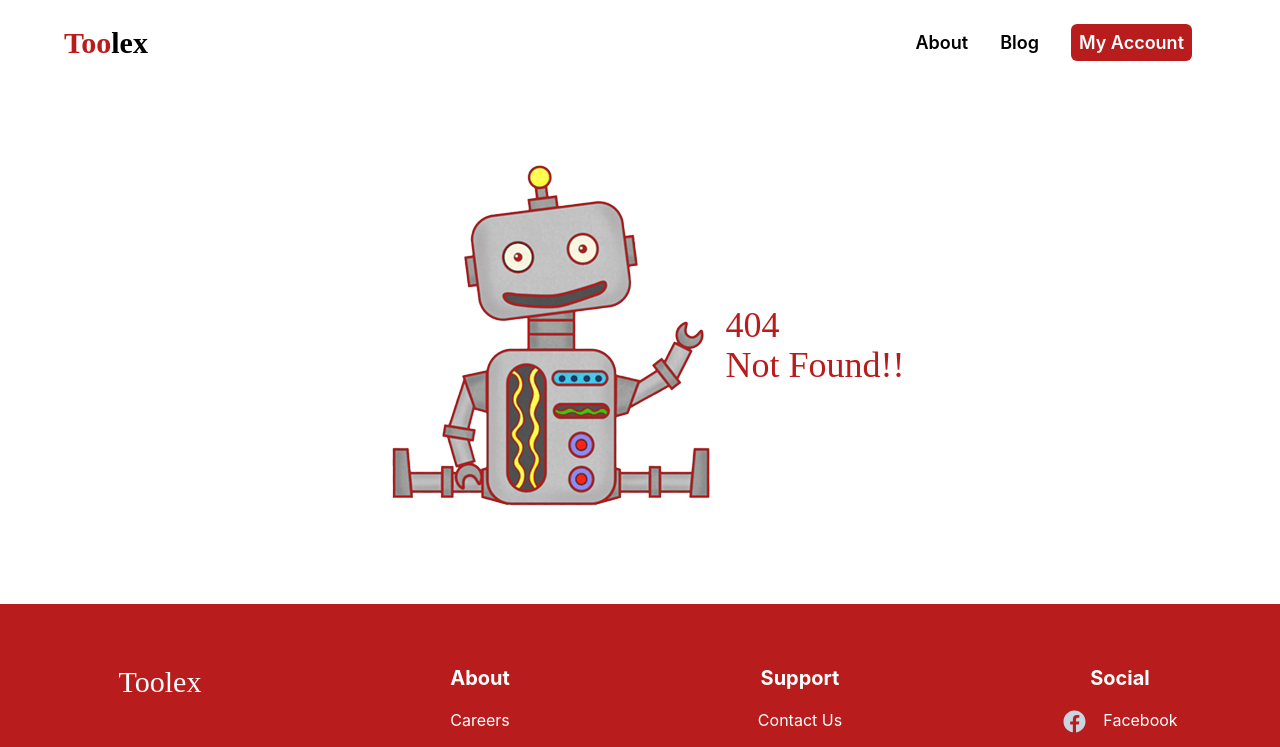
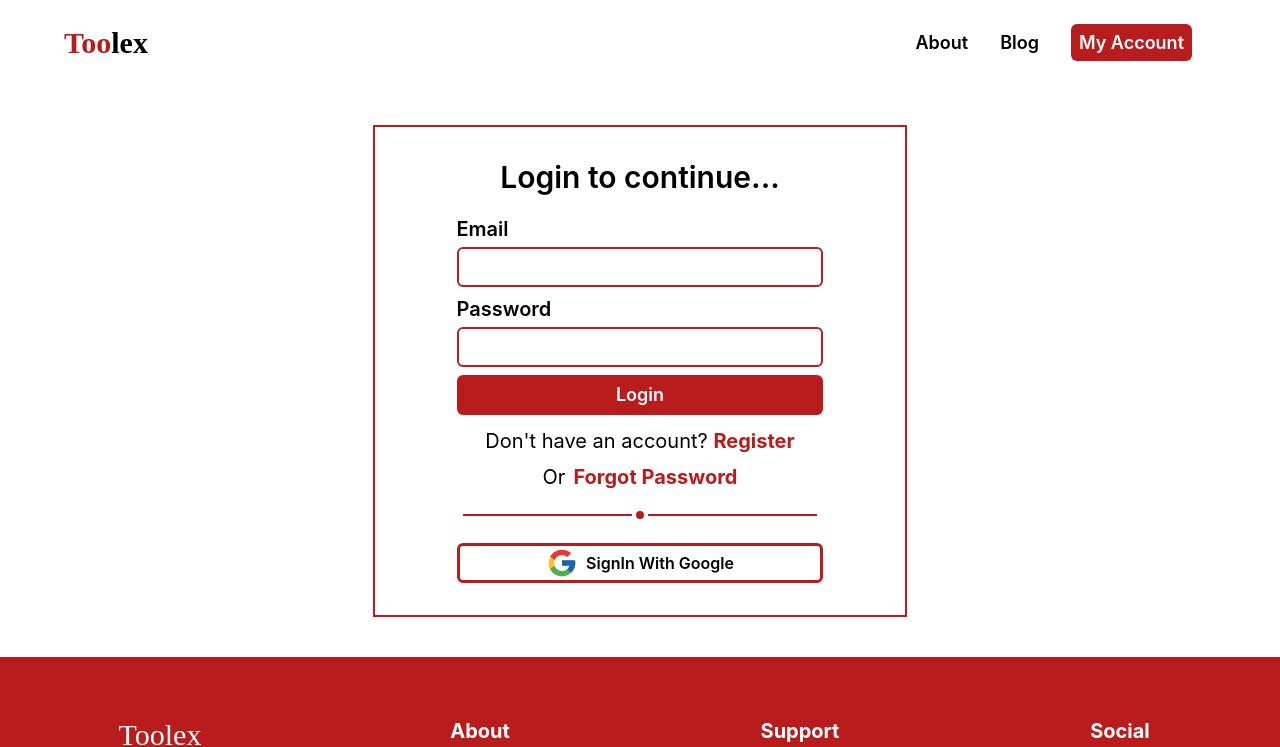
Before and after one commit to amitopu/Toolex-Frontend, a React (Create React App) app: page /login in a window 1280 px wide. Shown: the top 747 px of the page. Built offline with nearby package versions, Linux system fonts and the light colour scheme.

Commit message:
Login page is added

```diff
--- a/package.json
+++ b/package.json
@@ -10,6 +10,7 @@
     "react": "^18.1.0",
     "react-dom": "^18.1.0",
     "react-firebase-hooks": "^5.0.3",
+    "react-hook-form": "^7.31.2",
     "react-router-dom": "^6.3.0",
     "react-scripts": "5.0.1",
     "web-vitals": "^2.1.4"
--- a/src/App.js
+++ b/src/App.js
@@ -1,5 +1,6 @@
 import { Route, Routes } from "react-router-dom";
 import "./App.css";
+import Login from "./pages/authentication/Login/Login";
 import Blog from "./pages/Blog/Blog";
 import Home from "./pages/Home/Home";
 import NotFound from "./pages/NotFound/NotFound";
@@ -10,6 +11,7 @@ function App() {
                 <Route path="/" element={<Home></Home>}></Route>
                 <Route path="/home" element={<Home></Home>}></Route>
                 <Route path="/blog" element={<Blog></Blog>}></Route>
+                <Route path="/login" element={<Login></Login>}></Route>
                 <Route path="*" element={<NotFound></NotFound>}></Route>
             </Routes>
         </div>
--- /dev/null
+++ b/src/pages/authentication/Login/Login.js
@@ -0,0 +1,140 @@
+import React from "react";
+import Footer from "../../../shared/Footer/Footer";
+import Header from "../../../shared/Header/Header";
+import { useForm } from "react-hook-form";
+import { Link, useNavigate } from "react-router-dom";
+
+const Login = () => {
+    const navigate = useNavigate();
+    const {
+        register,
+        handleSubmit,
+        formState: { errors },
+    } = useForm({ mode: "onBlur" });
+
+    const googleSignIn = () => {};
+
+    return (
+        <>
+            <Header></Header>
+            <div className="my-10 lg:w-5/12 md:w-1/2 w-3/4 border-2 border-red-700 px-5 py-8 mx-auto">
+                <h1 className="text-center text-3xl font-semibold mb-5">
+                    Login to continue...
+                </h1>
+                <form>
+                    {/* field for email */}
+                    <label className="block text-xl font-semibold lg:ml-[12.5%] md:ml-[10%] ml-[7.5%] mb-1 mt-2">
+                        Email
+                    </label>
+                    <input
+                        className="block lg:w-[75%] md:w-[80%] w-[85%] mx-auto border-2 border-red-700 h-10 px-3 rounded-md"
+                        {...register("email", {
+                            pattern: {
+                                value: /^\w+([\.-]?\w+)*@\w+([\.-]?\w+)*(\.\w{2,5})+$/i,
+                                message: "Enter a valid email",
+                            },
+                            required: "This field is required",
+                        })}
+                    />
+                    {errors.email && (
+                        <p className="text-red-700 text-center">
+                            {errors.email.message}
+                        </p>
+                    )}
+
+                    {/* field for password */}
+                    <label className="block text-xl font-semibold lg:ml-[12.5%] md:ml-[10%] ml-[7.5%] mb-1 mt-2">
+                        Password
+                    </label>
+                    <input
+                        className="block lg:w-[75%] md:w-[80%] w-[85%] mx-auto border-2 border-red-700 h-10 px-3 rounded-md"
+                        {...register("password", {
+                            pattern: {
+                                value: /[0-9a-zA-Z@#$%&!]{6,}/i,
+                                message:
+                                    "Password should be at least 6 chars long",
+                            },
+                            required: "This field is required",
+                        })}
+                    />
+                    {errors.password && (
+                        <p className="text-red-700 text-center">
+                            {errors.password.message}
+                        </p>
+                    )}
+
+                    <input
+                        className="block lg:w-[75%] md:w-[80%] w-[85%] mx-auto h-10 px-3 rounded-md mt-2 bg-red-700 text-white text-lg font-semibold hover:text-xl"
+                        type="submit"
+                        name="submit"
+                        value="Login"
+                    />
+                </form>
+
+                {/* extra links  */}
+                <p className="text-xl text-center mt-3">
+                    Don't have an account?{" "}
+                    <span className="font-bold text-red-700">
+                        <Link to="/register">Register</Link>
+                    </span>
+                </p>
+                <p className="mt-2 text-center text-xl">
+                    Or
+                    <span>
+                        <button
+                            className="text-red-700 ml-2 font-bold"
+                            onClick={() => {
+                                navigate("/passwordreset");
+                            }}
+                        >
+                            Forgot Password
+                        </button>
+                    </span>
+                </p>
+                <div className="flex mx-auto justify-center items-center mt-5 lg:w-[75%] md:w-[80%] w-[85%]">
+                    <div className="w-[46%] h-[2px] bg-red-700"></div>
+                    <div className="w-2 h-2 rounded-full bg-red-700 mx-1"></div>
+                    <div className="w-[46%] h-[2px] bg-red-700"></div>
+                </div>
+
+                {/* google sign in button */}
+                <button
+                    className="flex justify-center lg:w-[75%] md:w-[80%] w-[85%] mx-auto border-[3px] border-red-700 h-10 px-3 rounded-md mt-6 items-center font-semibold hover:font-bold"
+                    onClick={googleSignIn}
+                >
+                    <span className="mr-2">
+                        <svg
+                            xmlns="http://www.w3.org/2000/svg"
+                            x="0px"
+                            y="0px"
+                            width="32"
+                            height="32"
+                            viewBox="0 0 48 48"
+                        >
+                            <path
+                                fill="#fbc02d"
+                                d="M43.611,20.083H42V20H24v8h11.303c-1.649,4.657-6.08,8-11.303,8c-6.627,0-12-5.373-12-12	s5.373-12,12-12c3.059,0,5.842,1.154,7.961,3.039l5.657-5.657C34.046,6.053,29.268,4,24,4C12.955,4,4,12.955,4,24s8.955,20,20,20	s20-8.955,20-20C44,22.659,43.862,21.35,43.611,20.083z"
+                            ></path>
+                            <path
+                                fill="#e53935"
+                                d="M6.306,14.691l6.571,4.819C14.655,15.108,18.961,12,24,12c3.059,0,5.842,1.154,7.961,3.039	l5.657-5.657C34.046,6.053,29.268,4,24,4C16.318,4,9.656,8.337,6.306,14.691z"
+                            ></path>
+                            <path
+                                fill="#4caf50"
+                                d="M24,44c5.166,0,9.86-1.977,13.409-5.192l-6.19-5.238C29.211,35.091,26.715,36,24,36	c-5.202,0-9.619-3.317-11.283-7.946l-6.522,5.025C9.505,39.556,16.227,44,24,44z"
+                            ></path>
+                            <path
+                                fill="#1565c0"
+                                d="M43.611,20.083L43.595,20L42,20H24v8h11.303c-0.792,2.237-2.231,4.166-4.087,5.571	c0.001-0.001,0.002-0.001,0.003-0.002l6.19,5.238C36.971,39.205,44,34,44,24C44,22.659,43.862,21.35,43.611,20.083z"
+                            ></path>
+                        </svg>
+                    </span>
+                    <span>SignIn With Google</span>
+                </button>
+            </div>
+            <Footer></Footer>
+        </>
+    );
+};
+
+export default Login;
```
Also changed, not shown: 1 other file (tests, documents, lock files or other folders).
